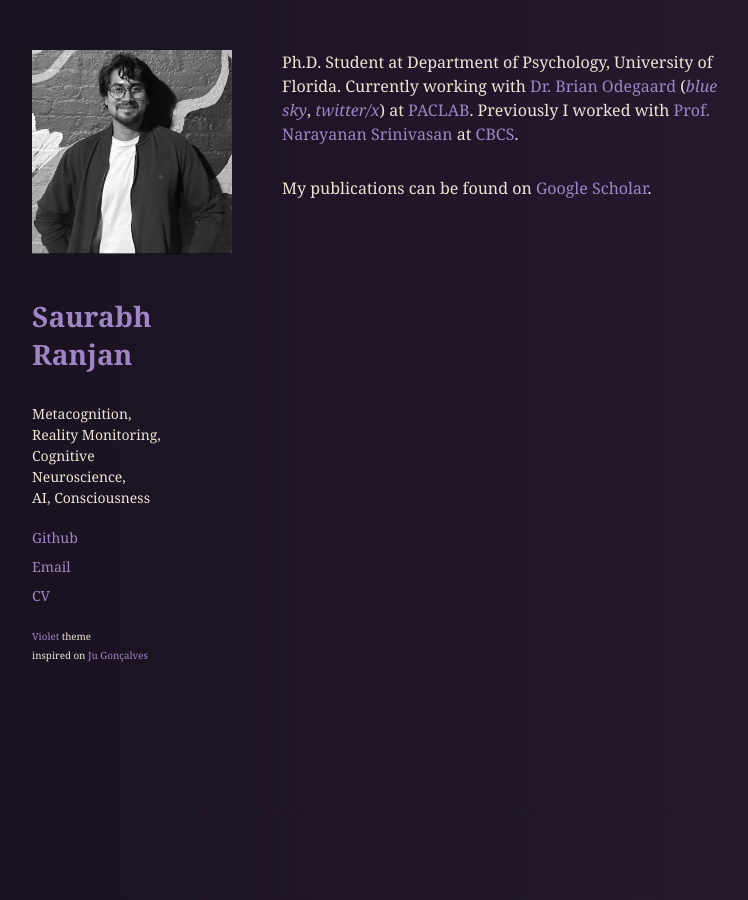
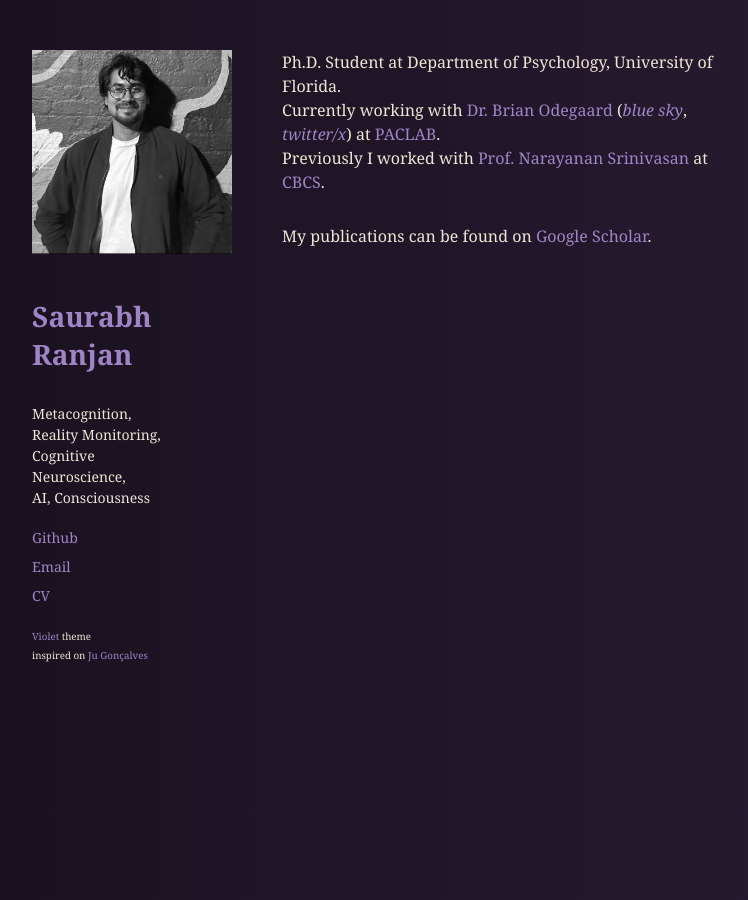
Before and after one commit to saurabhr/saurabhr.github.io, a Jekyll site: the page built from index.html, in a window 1280 px wide. Shown: the whole page, without its empty margins (68-816 px from the left). Built offline with Jekyll 4.4.1, drawn with Linux system fonts in a browser that asks for light colours.

Commit message:
update about

```diff
--- a/index.html
+++ b/index.html
@@ -38,8 +38,8 @@ title: Home
 <section class="content">
   <p>
     Ph.D. Student at Department of Psychology, University of Florida.
-    Currently working with <a href="https://people.clas.ufl.edu/bodegaard/" target=_blank>Dr. Brian Odegaard</a> (<a href="https://bsky.app/profile/brianodegaard.bsky.social" target=_blank><i>blue sky</i></a>, <a href="https://twitter.com/BrianOdegaard2" target=_blank><i>twitter/x</i></a>) at <a href="https://paclab.psych.ufl.edu/" target=_blank>PACLAB</a>.
-    Previously I worked with <a href="https://sites.google.com/site/ammuns68/" target=_blank>Prof. Narayanan Srinivasan</a> at <a href="https://cbcs.ac.in/" target=_blank>CBCS</a>.
+    <br> Currently working with <a href="https://people.clas.ufl.edu/bodegaard/" target=_blank>Dr. Brian Odegaard</a> (<a href="https://bsky.app/profile/brianodegaard.bsky.social" target=_blank><i>blue sky</i></a>, <a href="https://twitter.com/BrianOdegaard2" target=_blank><i>twitter/x</i></a>) at <a href="https://paclab.psych.ufl.edu/" target=_blank>PACLAB</a>.
+    <br> Previously I worked with <a href="https://sites.google.com/site/ammuns68/" target=_blank>Prof. Narayanan Srinivasan</a> at <a href="https://cbcs.ac.in/" target=_blank>CBCS</a>.
   <p>
     My publications can be found on <a href="https://scholar.google.com/citations?user=bzE80XYAAAAJ&hl=en" target=_blank>Google Scholar</a>.
   </p>
```
